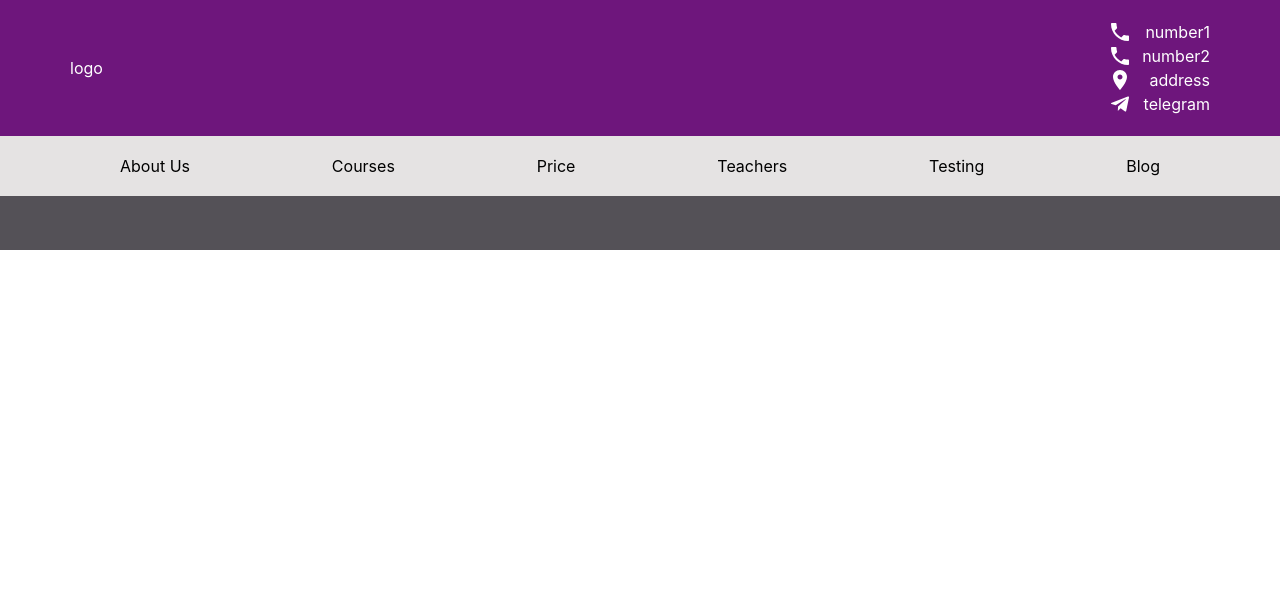
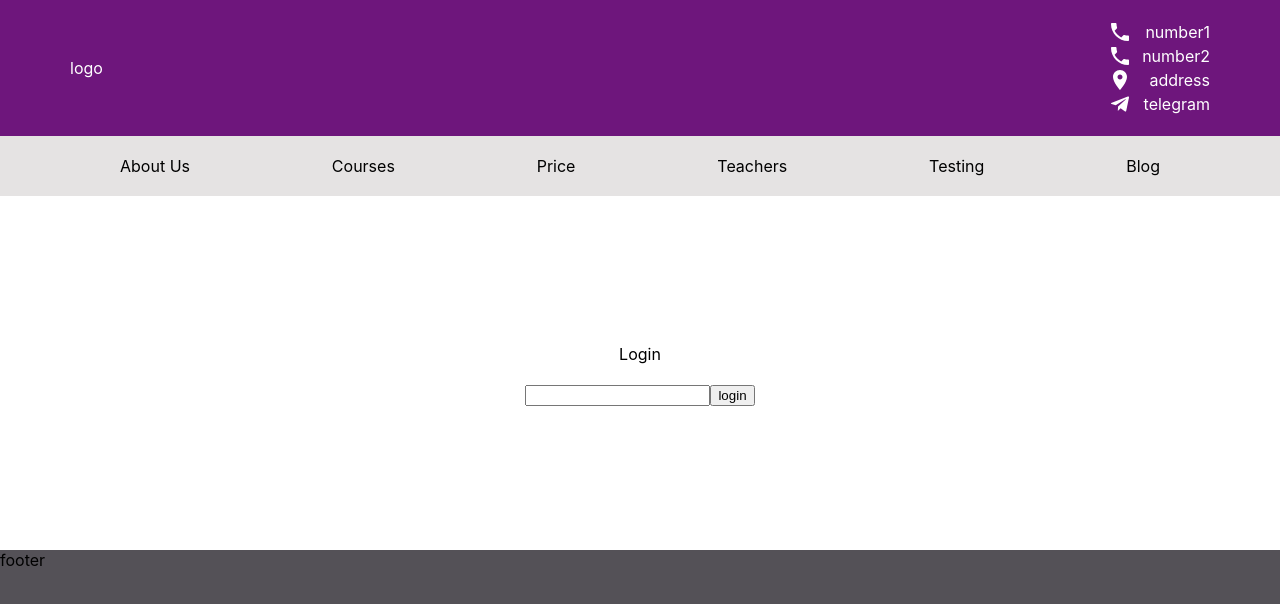
Before and after one commit to LaV0n/english-school, a React (Create React App) app: page /#/login in a window 1280 px wide. Shown: the top 604 px of the page. Built offline with nearby package versions, Linux system fonts and the light colour scheme.

Commit message:
feat: add login

```diff
--- a/src/App.tsx
+++ b/src/App.tsx
@@ -10,6 +10,8 @@ import {Price} from "./features/Price/Price";
 import {Teachers} from "./features/Teachers/Teachers";
 import {Testing} from "./features/Testing/Testing";
 import {Blog} from "./features/Blog/Blog";
+import {Admin} from "./features/Admin/Admin";
+import { Login } from './features/Login/Login';
 
 function App() {
     return (
@@ -22,6 +24,8 @@ function App() {
                 <Route path={'/teachers'} element={<Teachers/>}/>
                 <Route path={'/testing'} element={<Testing/>}/>
                 <Route path={'/blog'} element={<Blog/>}/>
+                <Route path={'/admin'} element={<Admin/>}/>
+                <Route path={'/login'} element={<Login/>}/>
             </Routes>
             <Footer/>
         </div>
--- /dev/null
+++ b/src/bll/schoolReducer.ts
@@ -0,0 +1,31 @@
+import {createSlice, PayloadAction} from "@reduxjs/toolkit";
+
+type InitialStateType={
+    isAdmin:boolean
+    password:string
+    errorMessage:string | null
+}
+
+const initialState:InitialStateType={
+    isAdmin:false,
+    password:'123456',
+    errorMessage:null
+}
+
+const slice=createSlice({
+    name:'school',
+    initialState,
+    reducers:{
+        login(state,action:PayloadAction<{password:string}>){
+            if (action.payload.password===state.password){
+                state.isAdmin=true
+                state.errorMessage=null
+            }else {
+                state.errorMessage='incorrect password'
+            }
+        }
+    }
+})
+
+export const schoolReducer=slice.reducer
+export const {login}=slice.actions
--- a/src/bll/store.ts
+++ b/src/bll/store.ts
@@ -1,9 +1,10 @@
 import { configureStore } from "@reduxjs/toolkit"
 import {TypedUseSelectorHook, useDispatch, useSelector } from "react-redux"
+import {schoolReducer} from "./schoolReducer";
 
 export const store=configureStore({
     reducer:{
-        //school:
+        school:schoolReducer
     }
 })
 
--- /dev/null
+++ b/src/features/Admin/Admin.module.scss
@@ -0,0 +1,6 @@
+.container{
+    padding-top: 200px;
+    width: 100%;
+    min-height: calc(100vh - 450px);
+    background-color: var(--textMainColor);
+}
--- /dev/null
+++ b/src/features/Admin/Admin.tsx
@@ -0,0 +1,9 @@
+import styles from './Admin.module.scss'
+
+export const Admin = ()=>{
+    return (
+        <div className={styles.container}>
+            Admin
+        </div>
+    )
+}
--- a/src/features/Header/Header.tsx
+++ b/src/features/Header/Header.tsx
@@ -3,8 +3,12 @@ import LocalPhoneIcon from '@mui/icons-material/LocalPhone';
 import LocationOnIcon from '@mui/icons-material/LocationOn';
 import TelegramIcon from '@mui/icons-material/Telegram';
 import {NavLink} from "react-router-dom";
+import {useAppSelector} from "../../bll/store";
 
 export const Header = () => {
+
+    const isAdmin=useAppSelector(state => state.school.isAdmin)
+
     return (
         <div className={styles.container}>
             <div className={styles.infoBlock}>
@@ -36,7 +40,8 @@ export const Header = () => {
                 <NavLink to={'/price'} className={({isActive})=> isActive?styles.navLinkActive:styles.navLink}>Price</NavLink>
                 <NavLink to={'/teachers'} className={({isActive})=> isActive?styles.navLinkActive:styles.navLink}>Teachers</NavLink>
                 <NavLink to={'/testing'} className={({isActive})=> isActive?styles.navLinkActive:styles.navLink}>Testing</NavLink>
-                <NavLink to={'/blog'} className={({isActive})=> isActive?styles.navLinkActive:styles.navLink}>Blog</NavLink>
+                 <NavLink to={'/blog'} className={({isActive})=> isActive?styles.navLinkActive:styles.navLink}>Blog</NavLink>
+                {isAdmin && <NavLink to={'/admin'} className={({isActive})=> isActive?styles.navLinkActive:styles.navLink}>Admin</NavLink>}
             </div>
         </div>
     )
--- /dev/null
+++ b/src/features/Login/Login.module.scss
@@ -0,0 +1,11 @@
+.container{
+    padding-top: 200px;
+    width: 100%;
+    min-height: calc(100vh - 450px);
+    background-color: var(--textMainColor);
+    display: flex;
+    align-items: center;
+    flex-direction: column;
+    justify-content: center;
+    gap: 20px;
+}
--- /dev/null
+++ b/src/features/Login/Login.tsx
@@ -0,0 +1,35 @@
+import styles from './Login.module.scss'
+import {useEffect, useState} from "react";
+import {useAppDispatch, useAppSelector} from "../../bll/store";
+import {login} from "../../bll/schoolReducer";
+import {  useNavigate } from 'react-router-dom';
+
+export const Login = ()=>{
+
+    const [value,setValue]=useState('')
+    const errorMessage=useAppSelector(state => state.school.errorMessage)
+    const dispatch=useAppDispatch()
+    const isAdmin=useAppSelector(state => state.school.isAdmin)
+    const navigate = useNavigate()
+
+    const onSubmitHandler=()=>{
+        dispatch(login({password:value}))
+        setValue('')
+    }
+    useEffect(()=>{
+        if(isAdmin){
+            return  navigate("/admin")
+        }
+    },[isAdmin])
+
+    return (
+        <div className={styles.container}>
+            <div>Login</div>
+            <form onSubmit={onSubmitHandler}>
+                <input type={'password'} onChange={(e)=>setValue(e.currentTarget.value)} value={value}/>
+                <button> login</button>
+                {errorMessage && <div>{errorMessage}</div>}
+            </form>
+        </div>
+    )
+}
```
